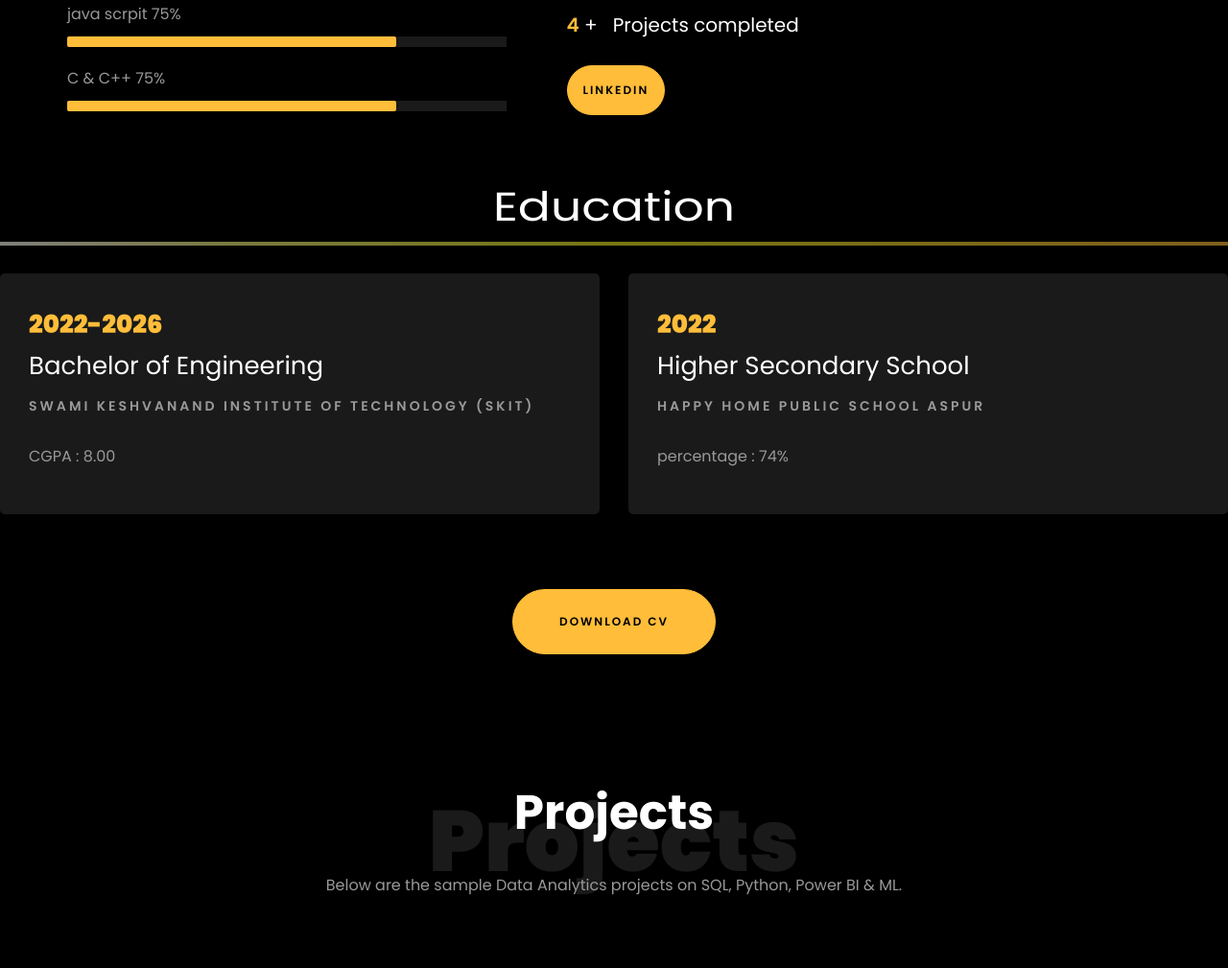
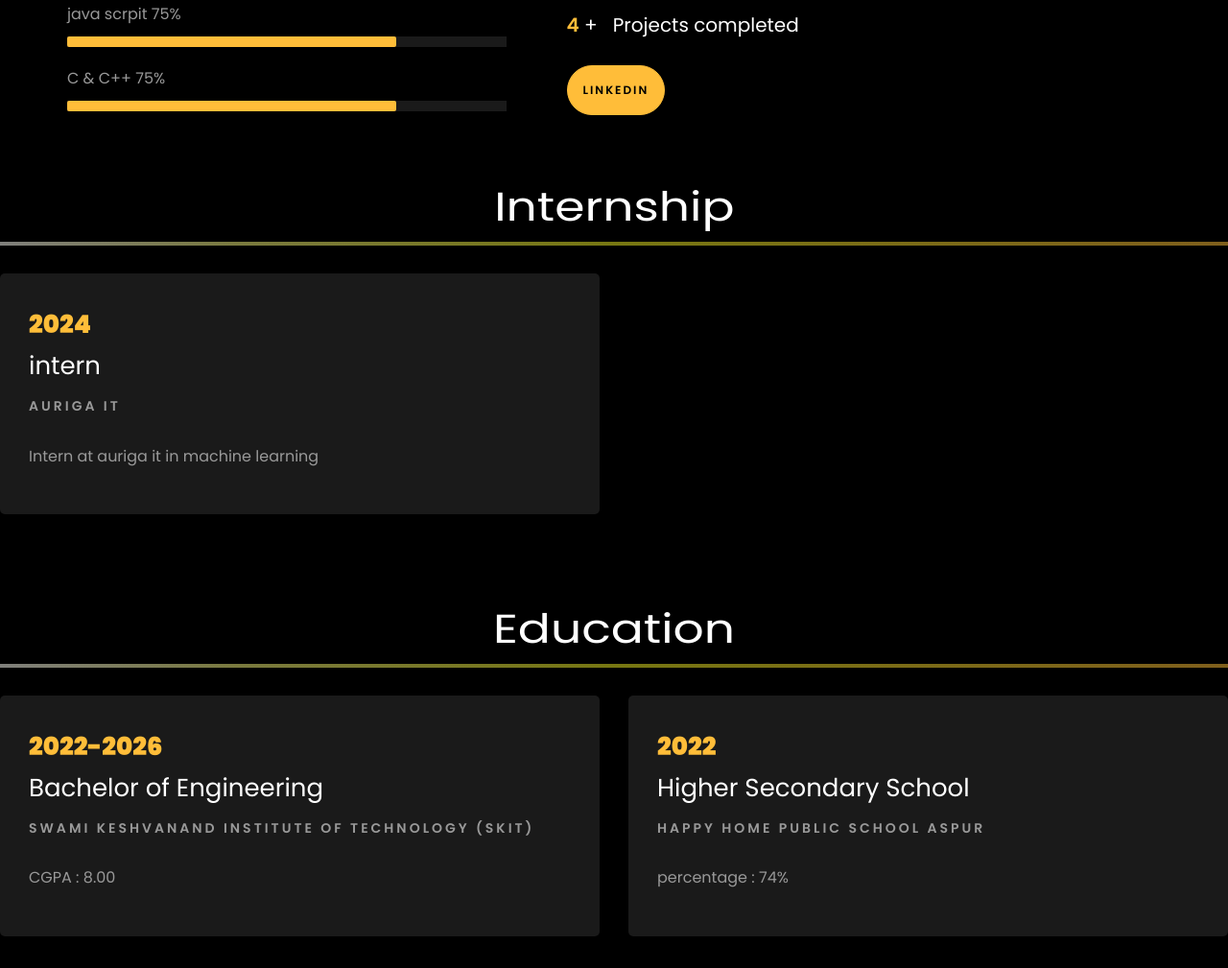
Before and after one commit to kashijain/Kashishjainportfolio, a plain HTML site: page index.html in a window 1280 px wide. Shown: the part 1488-2497 px from the top of the page at 96% size. Drawn offline with Linux system fonts and the light colour scheme; files whose address does not match are found by name.

Commit message:
Add files via upload

```diff
--- a/index.html
+++ b/index.html
@@ -320,8 +320,8 @@
 
 
 
-<!--
-    <section class="ftco-section ftco-no-pb" id="resume-section">
+
+    <!-- <section class="ftco-section ftco-no-pb" id="resume-section">
     	<div class="container">
     		<div class="row justify-content-center pb-5">
           <div class="col-md-10 heading-section text-center ftco-animate">
@@ -329,10 +329,10 @@
             <h2 class="mb-4">Resume</h2>
             <p>A passionate Computer Science and Engineering student with a keen interest in artificial intelligence Currently. I am dedicated to exploring the intersection of technology and innovation.</p>
           </div>
-        </div>
+        </div> -->
 
 		<div class="row">
-			<h1 class="big-4">Experience</h1>
+			<h1 class="big-4">Internship</h1>
 			 <div class="underline"></div>
 		</div>
 		<br>
@@ -340,21 +340,21 @@
 		<div class="row">
 				<div class="col-md-6">
 					<div class="resume-wrap ftco-animate">
-						<span class="date">2021-Present</span>
-						<h2>Senior Data Analyst</h2>
-						<span class="position">Merkle</span>
-						<p class="mt-4">Merkle, a leading CXM and media company with over 10K+ professionals globally. It's a part of Dentsu International.
+						<span class="date">2024</span>
+						<h2>intern</h2>
+						<span class="position">Auriga it</span>
+						<p class="mt-4">Intern at auriga it in machine learning
 							<ul>
-								<li>Analysed ad campaigns, clickstream, and customer surveys data, identified an increasing demand and launched a strategic product line.</li>
+								<!-- signed and executed A/B tests, performed rigorous statistical analysis. Led to 20% MoM increase in the conversion rate.</li>
+							</ul><li>Analysed ad campaigns, clickstream, and customer surveys data, identified an increasing demand and launched a strategic product line.</li>
 								<li>Developed time series forecasting models to predict sales and optimize marketing budgets, got model performance of 92%.</li>
-								<li>Designed and executed A/B tests, performed rigorous statistical analysis. Led to 20% MoM increase in the conversion rate.</li>
-							</ul>
+								<li>De -->
 						</p>
 					</div>
 
 				</div>
 
-				 <div class="col-md-6">
+				 <!-- <div class="col-md-6">
 					<div class="resume-wrap ftco-animate">
 						<span class="date">2018-2021</span>
 						<h2>Senior Data Analyst</h2>
@@ -366,13 +366,13 @@
 								<li>Performed migration and enhancements for merchandising dashboard, involved data integration and its feature improvement.</li>
 							</ul>
 						</p>
-					</div>
+					</div> -->
 
 				</div>
 			</div>
 
 		<br>
-		<br> -->
+		<br>
 
 		<div class="row">
 			<h1 class="big-4">Education</h1>
@@ -529,7 +529,7 @@
 				<div class="row justify-content-center">
 					<div class="col-md-7 ftco-animate text-center">
 						<h2>More projects on<span> Github  </span> </h2>
-						<div class="heading"> <h4> I love to solve business problems &amp; uncover hidden data stories </h4>
+						<div class="heading"> <h4> I love to solve problems &amp; uncover hidden data stories </h4>
 						<br>
 						<p><a href="https://github.com/kashijain" class="btn btn-primary py-3 px-5">GitHub</a></p>
 						</div>
```
